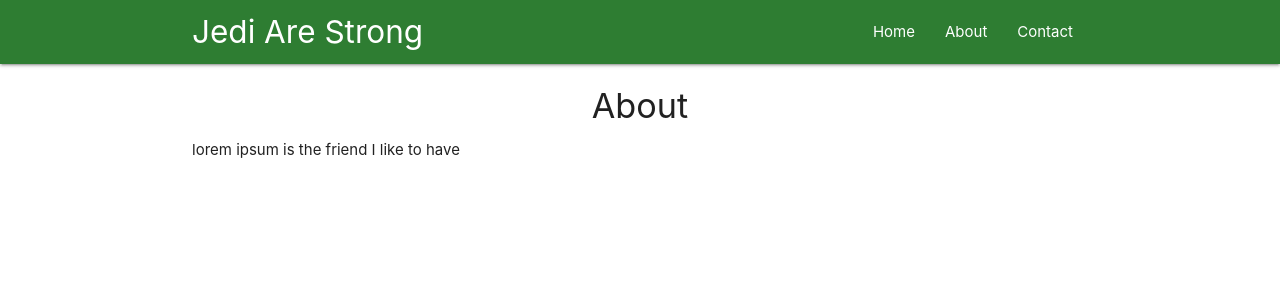
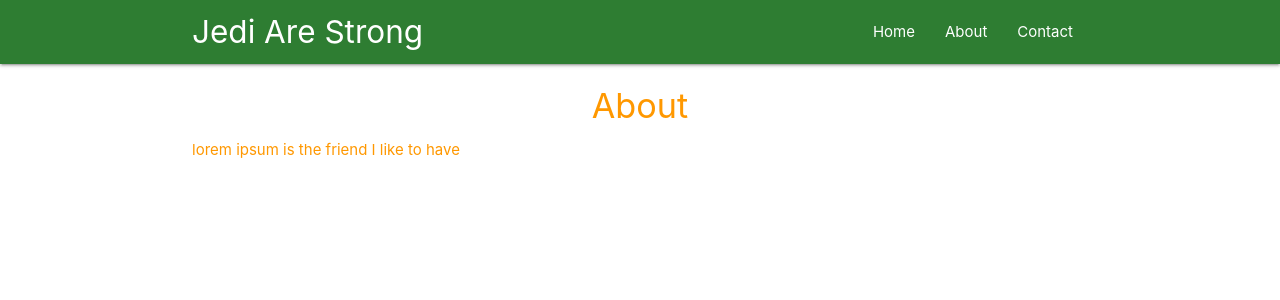
Before and after one commit to kgallagher52/React-Lessons, a React (Create React App) app: page /about in a window 1280 px wide. Shown: the top 300 px of the page. Built offline with nearby package versions, Linux system fonts and the light colour scheme.

Commit message:
Added a Higher order component that changes the color of the text effected the about page with this higher order function

```diff
--- /dev/null
+++ b/src/HOC/Rainbow.js
@@ -0,0 +1,18 @@
+import React from 'react'
+
+const Rainbow = (WrappedComponent) => {
+    const colors = ['red', 'orange', 'pink', 'green', 'purple'];
+    const randomColor = colors[Math.floor(Math.random() * 5)];
+    const className = randomColor + '-text';
+
+    return (props) => {
+        return (
+            <div className={className}>
+                <WrappedComponent {...props} />
+
+            </div>
+        )
+    }
+}
+
+export default Rainbow;
--- a/src/components/About.js
+++ b/src/components/About.js
@@ -1,4 +1,5 @@
 import React from 'react';
+import Rainbow from '../HOC/Rainbow';
 
 const About = () => {
     return (
@@ -9,4 +10,4 @@
     )
 }
 
-export default About;
+export default Rainbow(About);
```
